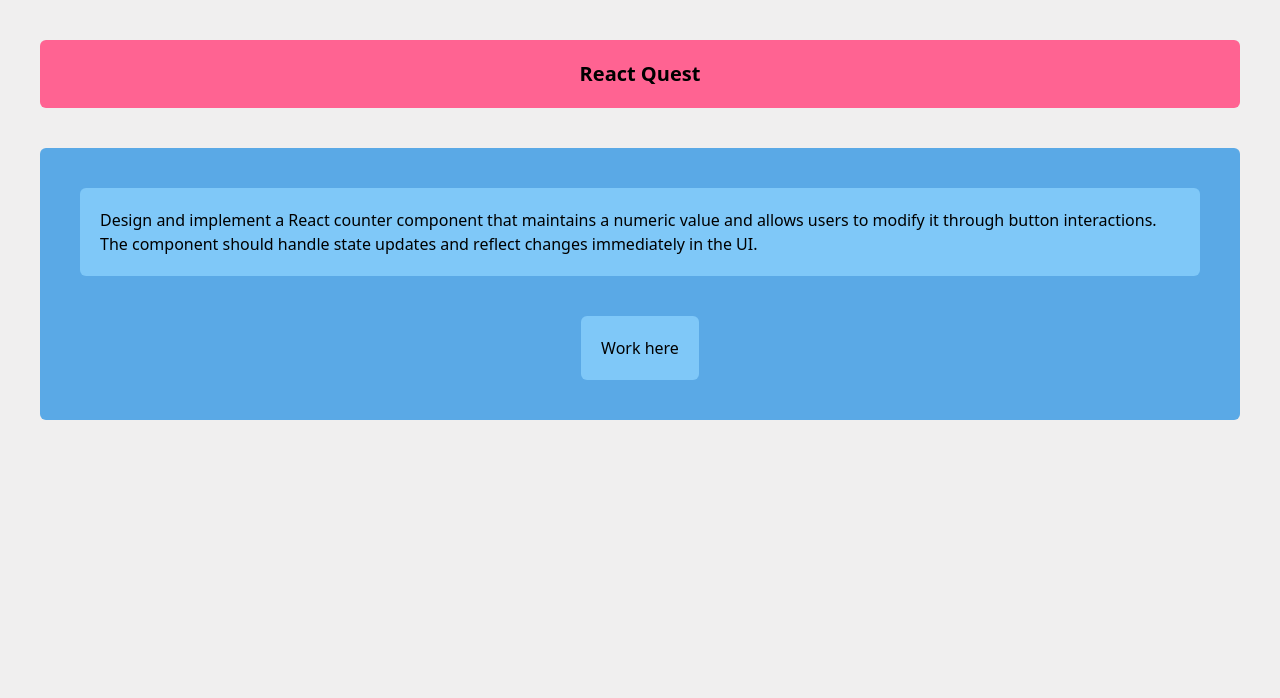
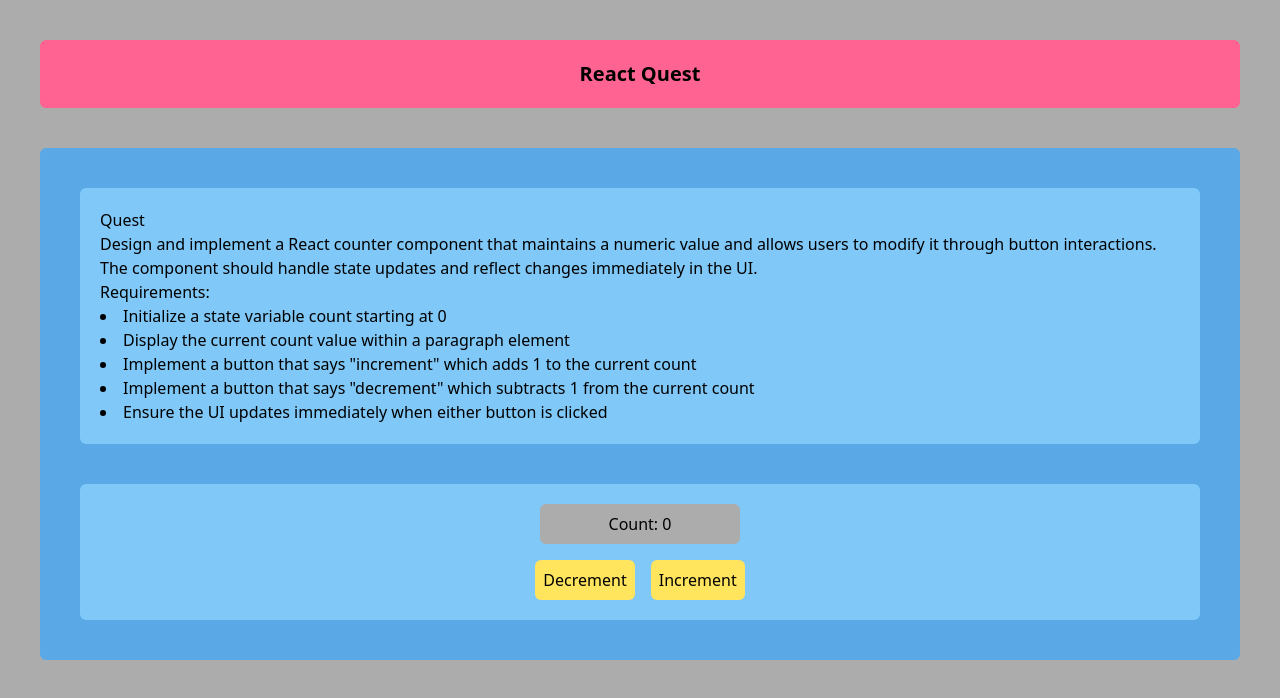
Before and after one commit to MayKhine/react-quest, a React (Vite) app: page / in a window 1280 px wide. Both pictures are taken after a click on the element "Count Component". Shown: the top 698 px of the page. Built offline with nearby package versions, Linux system fonts and the light colour scheme.

Commit message:
add count component quest

```diff
--- a/src/App.tsx
+++ b/src/App.tsx
@@ -3,7 +3,7 @@ import { Logo } from "./layout/Logo"
 export const App = () => {
   const navigate = useNavigate()
   return (
-    <div className="w-full h-full p-10 bg-myWhite">
+    <div className="w-full p-10 bg-myWhite min-h-full h-auto">
       <Logo />
       <div className="w-full flex flex-row flex-wrap gap-4">
         <div
--- a/src/index.css
+++ b/src/index.css
@@ -5,6 +5,7 @@ body,
   width: 100%;
   height: 100%;
   margin: 0;
+  min-height: 100vh;
 }
 
 @theme {
@@ -12,7 +13,7 @@ body,
   --color-myBlue: #5aa9e6;
   --color-myLightBlue: #7fc8f8;
   /* --color-myWhite: #f9f9f9; */
-  --color-myWhite: #f0efef;
+  --color-myWhite: #acacac;
 
   --color-myYellow: #ffe45e;
 }
--- a/src/quests/CountComponent.tsx
+++ b/src/quests/CountComponent.tsx
@@ -1,17 +1,58 @@
+import { useState } from "react"
 import { Logo } from "../layout/Logo"
 
 export const CountCompnent = () => {
+  const [count, setCount] = useState(0)
   return (
-    <div className="w-full h-full p-10 bg-myWhite">
+    <div className="w-full p-10 bg-myWhite min-h-full h-auto">
       <Logo />
       <div className="w-full bg-myBlue flex flex-col justify-center items-center rounded-md p-10 gap-10">
-        <div className=" bg-myLightBlue p-5 rounded-md">
-          Design and implement a React counter component that maintains a
-          numeric value and allows users to modify it through button
-          interactions. The component should handle state updates and reflect
-          changes immediately in the UI.
+        <div className="w-full bg-myLightBlue p-5 rounded-md">
+          <p>Quest</p>
+          <p>
+            Design and implement a React counter component that maintains a
+            numeric value and allows users to modify it through button
+            interactions. The component should handle state updates and reflect
+            changes immediately in the UI.
+          </p>
+          <p>Requirements:</p>
+          <li>Initialize a state variable count starting at 0</li>
+          <li>Display the current count value within a paragraph element </li>
+          <li>
+            Implement a button that says "increment" which adds 1 to the current
+            count
+          </li>
+          <li>
+            Implement a button that says "decrement" which subtracts 1 from the
+            current count
+          </li>
+          <li>
+            Ensure the UI updates immediately when either button is clicked
+          </li>
         </div>
-        <div className=" bg-myLightBlue p-5 rounded-md">Work here</div>
+        <div className="w-full bg-myLightBlue p-5 rounded-md flex flex-col justify-center items-center gap-4">
+          <div className="bg-myWhite p-2 min-w-50 text-center rounded-md ">
+            Count: {count}
+          </div>
+          <div className="flex gap-4 ">
+            <button
+              className="bg-myYellow hover:bg-myYellow/80 p-2 rounded-md cursor-pointer"
+              onClick={() => {
+                setCount(count - 1)
+              }}
+            >
+              Decrement
+            </button>
+            <button
+              className="bg-myYellow hover:bg-myYellow/80 p-2 rounded-md cursor-pointer"
+              onClick={() => {
+                setCount(count + 1)
+              }}
+            >
+              Increment
+            </button>
+          </div>
+        </div>
       </div>
     </div>
   )
```
